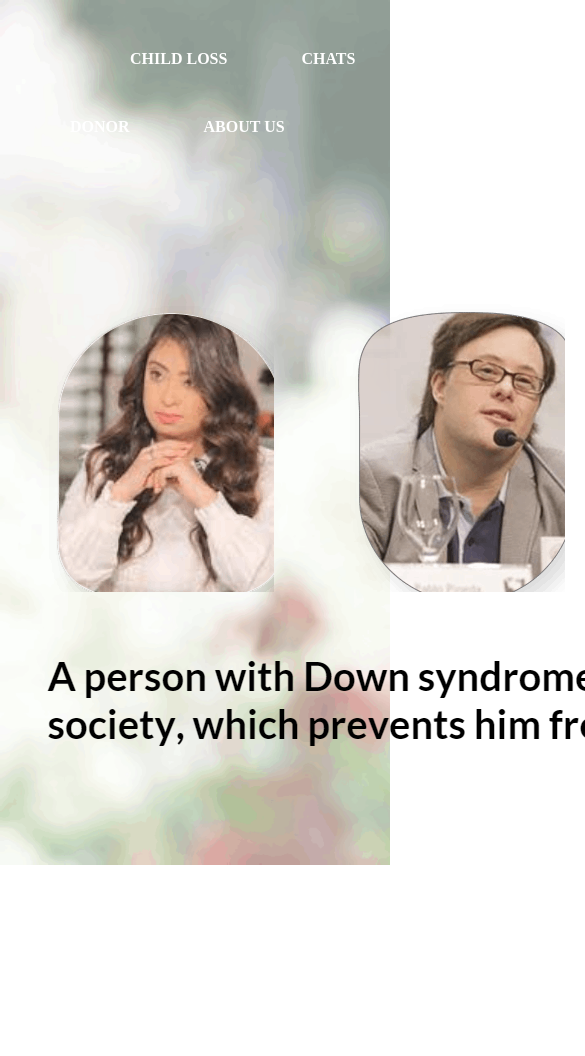
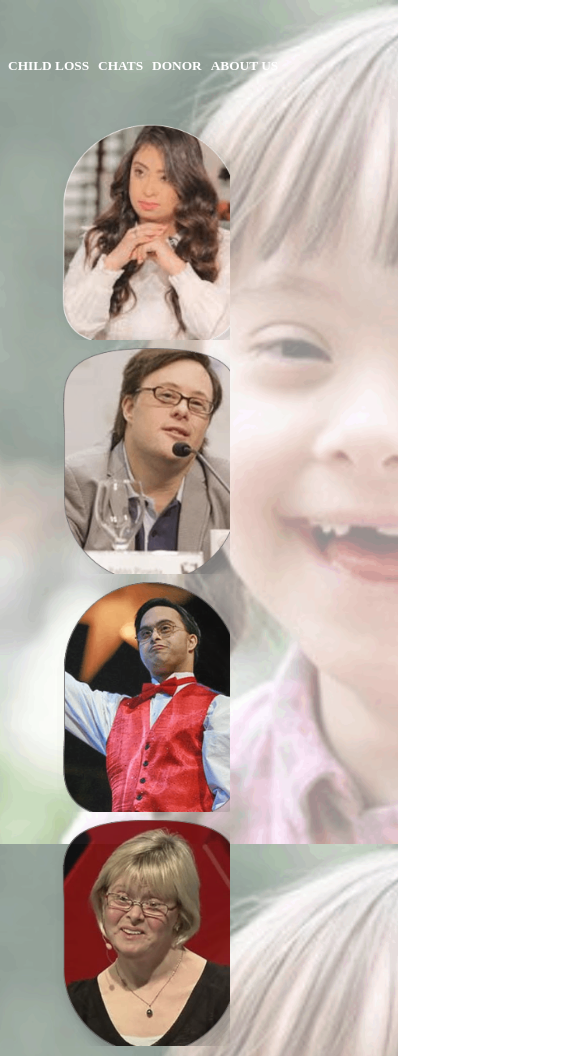
Before and after one commit to butterfly-sarah/down-syndrome, a plain HTML site: page index.html in a window 390 px wide. Shown: the top 1056 px of the page, 585 px wide, since content can reach past the window. Before the commit the page ends 865 px from the top, so only its background shows below. Drawn offline with Linux system fonts and the light colour scheme.

Commit message:
second commit

```diff
--- a/down.css
+++ b/down.css
@@ -1,12 +1,10 @@
-body{
-    margin: 0%;
+html{
+    background: url('images/Image\ 1.png') no-repeat center fixed;
+    background-size: cover;
 }
 .home{
     width: 100%;
     height: 865px;
-    background-image: url("images/Image\ 1.png");
-    background-size: cover;
-    background-repeat: no-repeat;
     position: absolute;
 }
 #first{
@@ -31,3 +29,23 @@ body{
     display: block;
     margin-top: 55px;
 }
+@media(max-width:450px){
+    #first{
+        margin-left: 0px;
+    }
+    .nav{
+        margin-left: 5px;
+        margin-top: 50px;
+        font-size: smaller;
+    }
+    #cards{
+        width: fit-content;
+        display: flex;
+        flex-direction: column;
+        width: 175px;
+        top: 5%;
+    }
+    #person{
+        width: 225px;
+    }
+}
```
